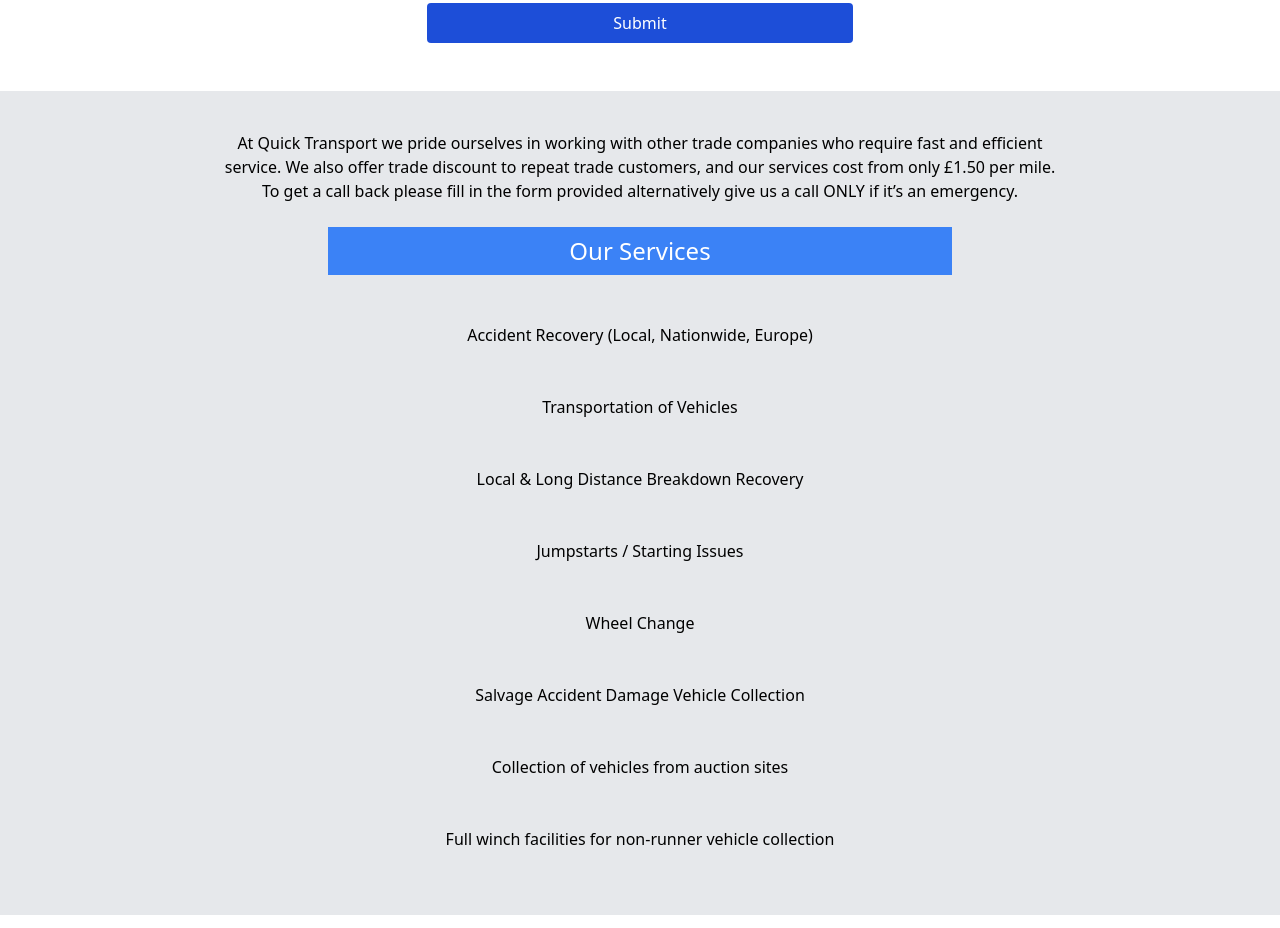
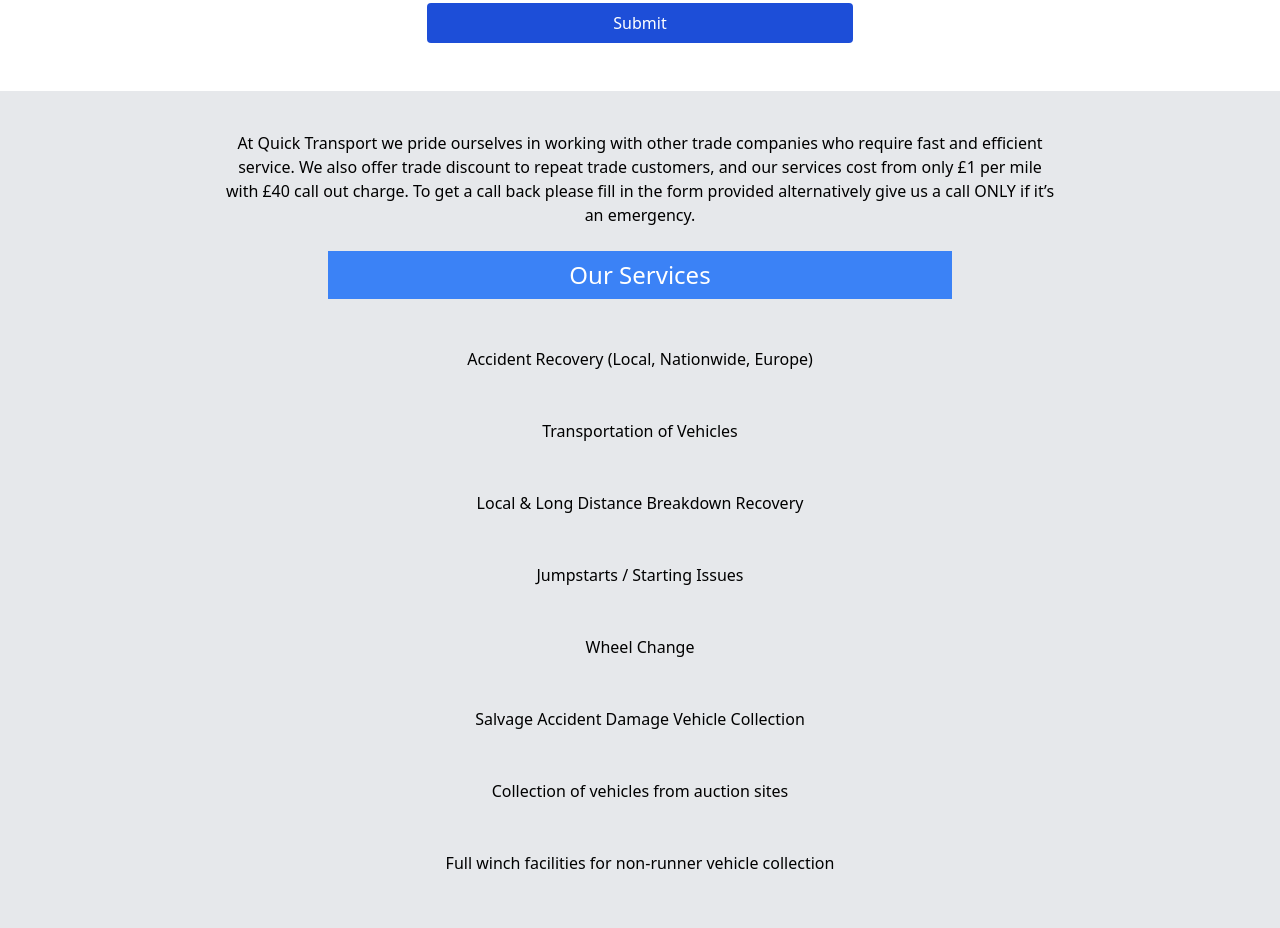
Before and after one commit to Quicktransport/quicktransport.github.io, a plain HTML site: page docs/index.html in a window 1280 px wide. Shown: the part 1457-2385 px from the top of the page. Drawn offline with nearby package versions, Linux system fonts and the light colour scheme.

Commit message:
Update index.html

```diff
--- a/docs/index.html
+++ b/docs/index.html
@@ -97,7 +97,7 @@
   <div id="info" class="p-4 bg-gray-400 bg-opacity-25 text-black text-center">
     <h2 class="my-6 lg:w-4/6 lg:mx-auto">At Quick Transport we pride ourselves in working with other trade
       companies who require fast and efficient
-      service. We also offer trade discount to repeat trade customers, and our services cost from only £1.50 per mile.
+      service. We also offer trade discount to repeat trade customers, and our services cost from only £1 per mile with £40 call out charge.
       To get a call back please fill in the form provided alternatively give us a call ONLY if it’s an emergency.</h2>
     <div id="services" class="lg:w-1/2 lg:mx-auto mt-6">
       <h2 class="text-2xl w-full bg-blue-500 text-white p-2">Our Services</h2>
```
